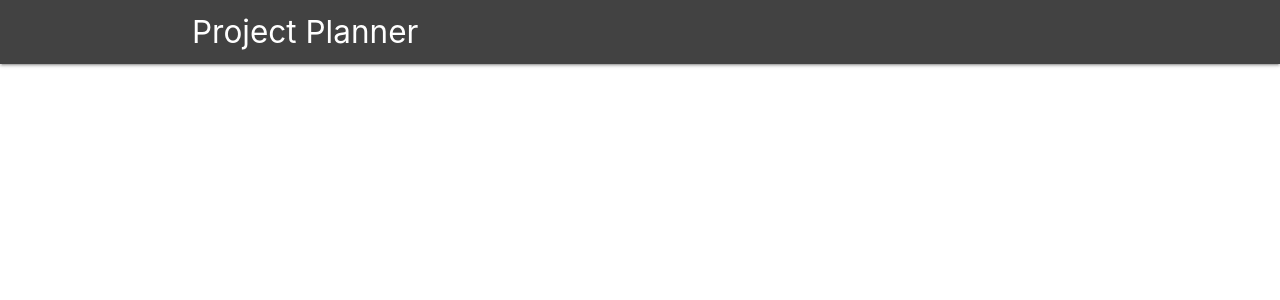
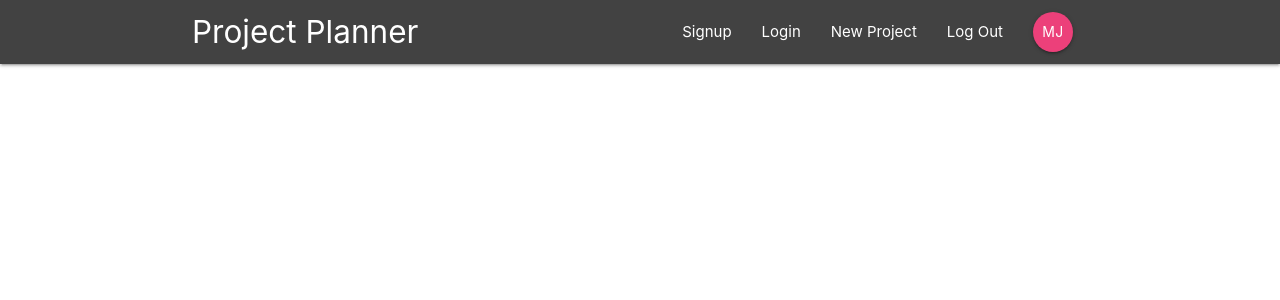
Before and after one commit to Mariamjaludi/projectplanner, a React (Create React App) app: page / in a window 1280 px wide. Shown: the top 300 px of the page. Built offline with nearby package versions, Linux system fonts and the light colour scheme.

Commit message:
sign in and sign out links created

```diff
--- a/src/App.js
+++ b/src/App.js
@@ -2,6 +2,7 @@ import React from "react";
 import { BrowserRouter as Router } from "react-router-dom";
 
 import Navbar from './components/layout/Navbar'
+
 function App() {
   return (
     <Router>
--- a/src/components/layout/Navbar.js
+++ b/src/components/layout/Navbar.js
@@ -1,10 +1,15 @@
 import React from 'react'
 import  { Link } from 'react-router-dom'
+
+import SignedInLinks from './SignedInLinks'
+import SignedOutLinks from './SignedOutLinks'
 const Navbar = () => {
   return (
     <nav className= "nav-wrapper grey darken-3">
       <div className="container">
         <Link to='/' className="brand-logo">Project Planner</Link>
+        <SignedInLinks />
+        <SignedOutLinks />
       </div>
     </nav>
   )
--- a/src/components/layout/SignedInLinks.js
+++ b/src/components/layout/SignedInLinks.js
@@ -0,0 +1,14 @@
+import React from 'react'
+import  { NavLink } from 'react-router-dom'
+
+const SignedInLinks = () => {
+  return (
+    <ul className="right">
+      <li><NavLink to="/">New Project</NavLink></li>
+      <li><NavLink to="/">Log Out</NavLink></li>
+      <li><NavLink to="/" className='btn btn-floating pink lighten-1'>MJ</NavLink></li>
+    </ul>
+  )
+}
+
+export default SignedInLinks;
--- a/src/components/layout/SignedOutLinks.js
+++ b/src/components/layout/SignedOutLinks.js
@@ -0,0 +1,13 @@
+import React from 'react'
+import  { NavLink } from 'react-router-dom'
+
+const SignedOutLinks = () => {
+  return (
+    <ul className="right">
+      <li><NavLink to="/">Signup</NavLink></li>
+      <li><NavLink to="/">Login</NavLink></li>
+    </ul>
+  )
+}
+
+export default SignedOutLinks;
```
